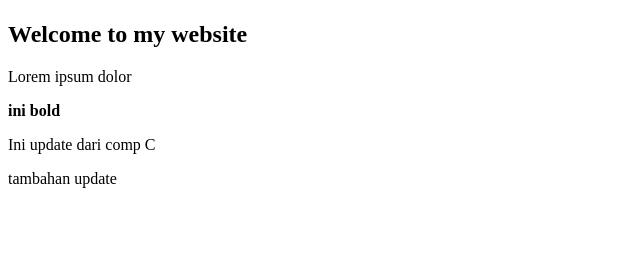
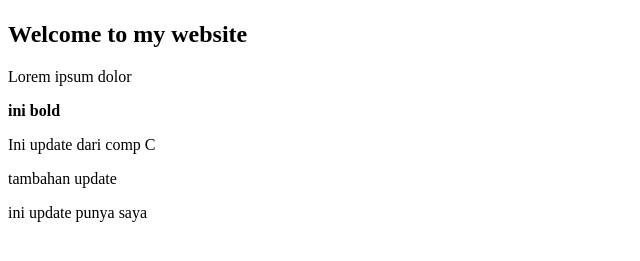
Before and after one commit to resarahman/latihan_git, a plain HTML site: page index.html in a window 1280 px wide. Shown: the part 85-346 px from the top of the page, without its empty margins (0-640 px from the left). Drawn offline with Linux system fonts and the light colour scheme.

Commit message:
Menambah text baru

```diff
--- a/index.html
+++ b/index.html
@@ -7,5 +7,6 @@ hello world
 <b>ini bold</b>
 <p>Ini update dari comp C</p>
 <p>tambahan update</p>
+<p>ini update punya saya</p>
 </body>
 </html>
```
